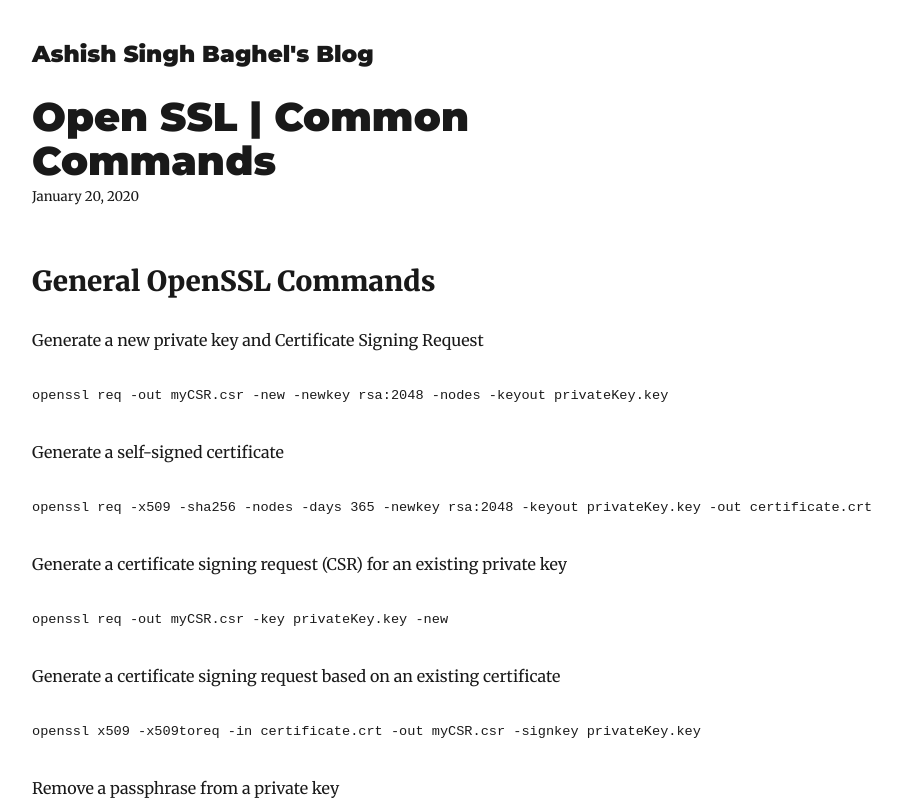
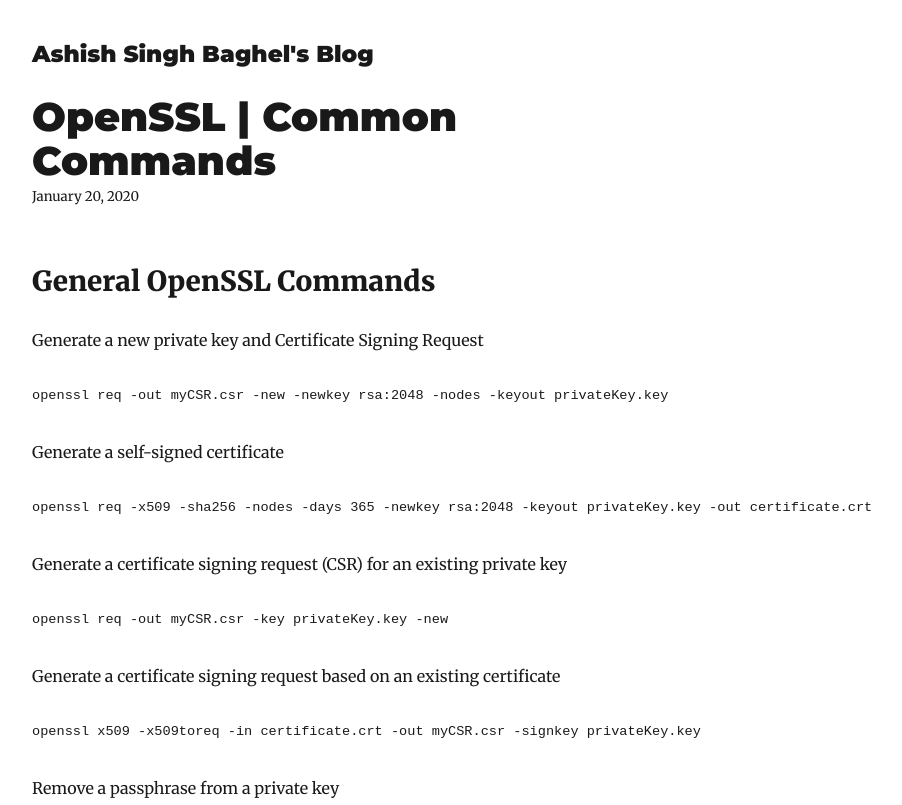
Before and after one commit to mechdeveloper/blog, a Gatsby site: page /2020-01-20-open-ssl-common-commands/ in a window 1280 px wide. Shown: the top 805 px of the page, without its empty margins (293-1195 px from the left). Built offline with nearby package versions, Linux system fonts and the light colour scheme; Gatsby itself is replaced by a stand-in of ours; some packages are replaced by stand-ins of ours; code samples lack their colours.

Commit message:
Update Blog “2020-01-20-open-ssl-common-commands”

```diff
--- a/content/blog/2020-01-20-open-ssl-common-commands.md
+++ b/content/blog/2020-01-20-open-ssl-common-commands.md
@@ -1,5 +1,5 @@
 ---
-title: Open SSL | Common Commands
+title: OpenSSL | Common Commands
 date: 2020-01-20T13:04:44.548Z
 description: Common openssl commands
 ---
```
